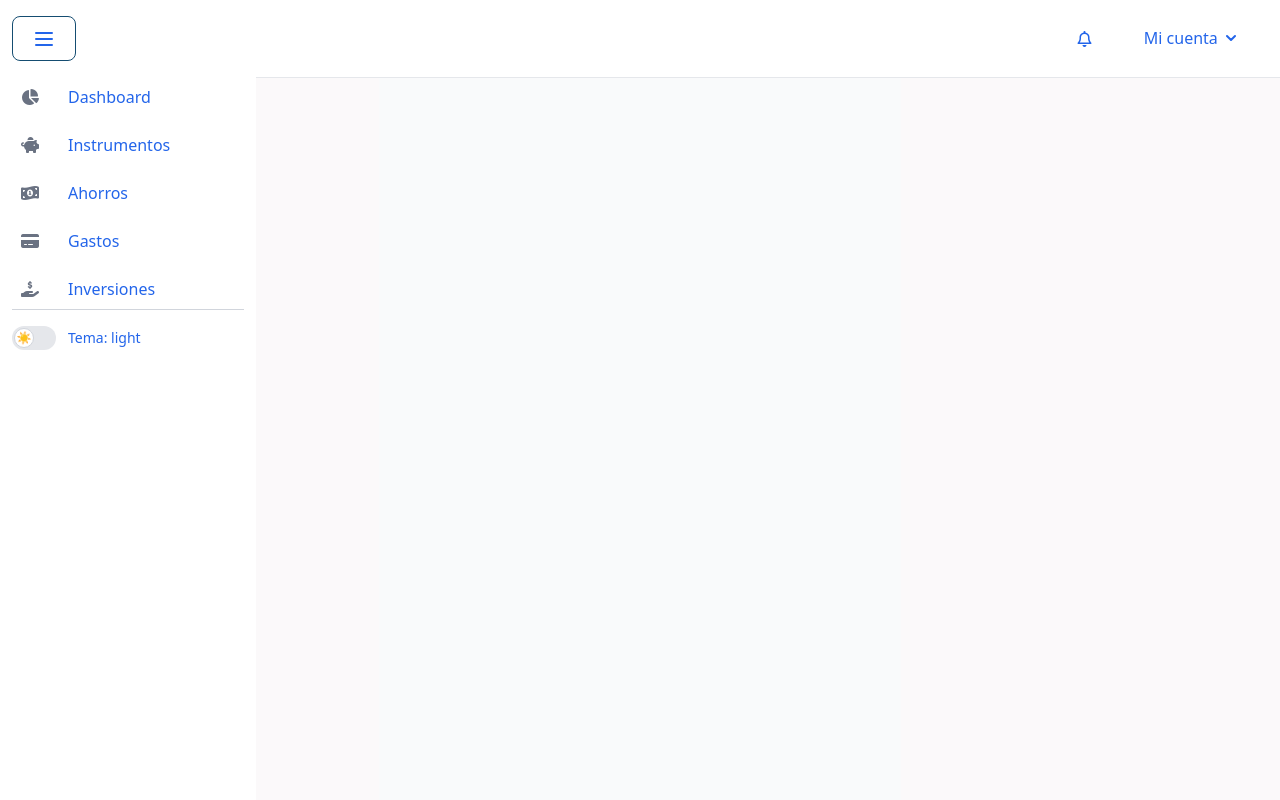
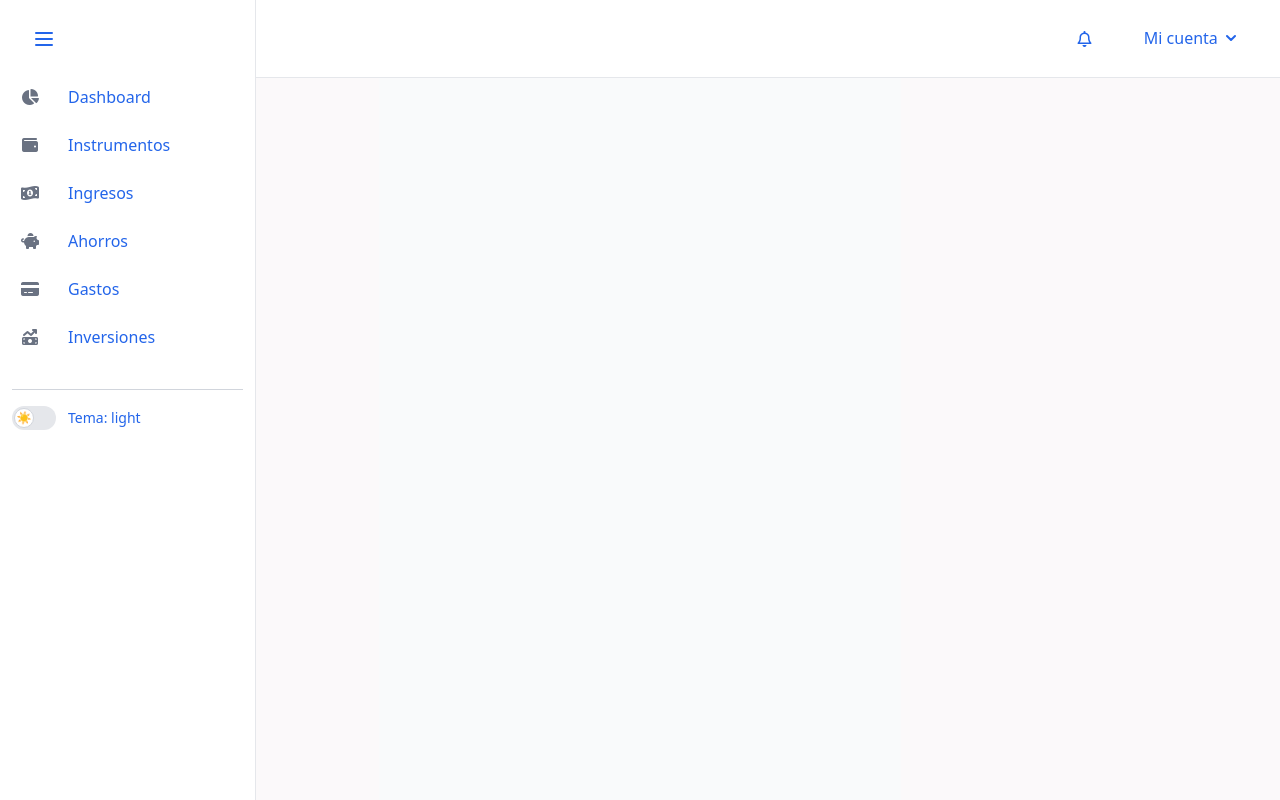
Before and after one commit to escalandres/dinex_frontend, a React (Vite) app: page /dinex in a window 1280 px wide. Built offline with nearby package versions, Linux system fonts and the light colour scheme.

Commit message:
style: light-dark mode colors fixed

```diff
--- a/src/App.css
+++ b/src/App.css
@@ -46,14 +46,6 @@
   border-color: transparent;
 }
 
-.element a, .element span {
-  color: light-dark(var(--blue), #fff);
-}
-
-.element a:hover, .element span:hover {
-  color: light-dark(var(--blue), #ecebeb);
-}
-
 .menu-a {
   font-weight: 500;
   color: light-dark(#2362EB, #fff)!important;
--- a/src/pages/dinex/Dinex.jsx
+++ b/src/pages/dinex/Dinex.jsx
@@ -4,6 +4,8 @@ import { jwtDecode } from 'jwt-decode'; // Esto puede ser incorrecto, asegúrate
 
 import { Navbar } from './components/Navbar';
 import { Sidebar } from "./components/Sidebar";
+
+import "./dinex.css";
 
 const Dinex = () => {
     // const token = localStorage.getItem('token');
@@ -14,7 +16,7 @@ const Dinex = () => {
             <Sidebar />
             <main className='flex-grow p-4 bg-gray-50 dark:bg-gray-900'>
                 <Navbar />
-                <div className="mb-4">
+                <div className="mb-4 main-content">
                     <h1 className='text-2xl font-bold mb-4 text-gray-800 dark:text-gray-200'>Bienvenido a Dinex</h1>
                 </div>
             </main>
--- a/src/pages/dinex/components/Sidebar.jsx
+++ b/src/pages/dinex/components/Sidebar.jsx
@@ -11,11 +11,11 @@ export const Sidebar = () => {
             </button>
 
             <aside id="default-sidebar" className="fixed top-0 left-0 z-40 w-64 h-screen transition-transform -translate-x-full sm:translate-x-0" aria-label="Sidebar">
-            <div className="h-full px-3 py-4 overflow-y-auto bg-white dark:bg-[#242A2E]">
+            <div className="h-full px-3 py-4 overflow-y-auto">
                 <div className="flex justify-start mb-4">
                     <button
                         type="button"
-                        className="inline-flex items-center justify-center p-2 rounded-md dark-button"
+                        className="inline-flex items-center justify-center p-2 rounded-md nav-button"
                     >
                         <svg
                         className="w-6 h-6"
@@ -35,7 +35,7 @@ export const Sidebar = () => {
                 </div>
                 <ul className="space-y-2 font-medium">
                     <li>
-                        <a href="#" className="flex items-center gap-7 p-2 text-gray-900 rounded-lg dark:text-white hover:bg-gray-100 dark:hover:bg-gray-700 group">
+                        <a href="#" className="flex items-center gap-7 p-2 text-gray-900 rounded-lg  group">
                         <span className="flex items-center justify-center w-5 h-5">
                             <i className="fa-solid fa-chart-pie text-gray-500 transition duration-75 dark:text-gray-400 group-hover:text-gray-900 dark:group-hover:text-white"></i>
                         </span>
@@ -43,23 +43,32 @@ export const Sidebar = () => {
                         </a>
                     </li>
                     <li>
-                        <a href="#" className="flex items-center gap-7 p-2 text-gray-900 rounded-lg dark:text-white hover:bg-gray-100 dark:hover:bg-gray-700 group">
+                        <a href="#" className="flex items-center gap-7 p-2 text-gray-900 rounded-lg  group">
                         <span className="flex items-center justify-center w-5 h-5">
-                            <i className="fa-solid fa-piggy-bank text-gray-500 transition duration-75 dark:text-gray-400 group-hover:text-gray-900 dark:group-hover:text-white"></i>
+                            <i className="fa-solid fa-wallet text-gray-500 transition duration-75 dark:text-gray-400 group-hover:text-gray-900 dark:group-hover:text-white"></i>
                         </span>
                         <span className="text-l font-medium">Instrumentos</span>
                         </a>
                     </li>
                     <li>
-                        <a href="#" className="flex items-center gap-7 p-2 text-gray-900 rounded-lg dark:text-white hover:bg-gray-100 dark:hover:bg-gray-700 group">
+                        <a href="#" className="flex items-center gap-7 p-2 text-gray-900 rounded-lg  group">
                         <span className="flex items-center justify-center w-5 h-5">
+                            {/* <i className="fa-solid fa-hand-holding-dollar text-gray-500 transition duration-75 dark:text-gray-400 group-hover:text-gray-900 dark:group-hover:text-white"></i> */}
                             <i className="fa-solid fa-money-bill-1-wave text-gray-500 transition duration-75 dark:text-gray-400 group-hover:text-gray-900 dark:group-hover:text-white"></i>
+                        </span>
+                        <span className="text-l font-medium">Ingresos</span>
+                        </a>
+                    </li>
+                    <li>
+                        <a href="#" className="flex items-center gap-7 p-2 text-gray-900 rounded-lg  group">
+                        <span className="flex items-center justify-center w-5 h-5">
+                            <i className="fa-solid fa-piggy-bank text-gray-500 transition duration-75 dark:text-gray-400 group-hover:text-gray-900 dark:group-hover:text-white"></i>
                         </span>
                         <span className="text-l font-medium">Ahorros</span>
                         </a>
                     </li>
                     <li>
-                        <a href="#" className="flex items-center gap-7 p-2 text-gray-900 rounded-lg dark:text-white hover:bg-gray-100 dark:hover:bg-gray-700 group">
+                        <a href="#" className="flex items-center gap-7 p-2 text-gray-900 rounded-lg  group">
                         <span className="flex items-center justify-center w-5 h-5">
                             <i className="fa-solid fa-credit-card text-gray-500 transition duration-75 dark:text-gray-400 group-hover:text-gray-900 dark:group-hover:text-white"></i>
                         </span>
@@ -69,16 +78,16 @@ export const Sidebar = () => {
                     <li>
                         <a
                             href="#"
-                            className="flex items-center gap-7 p-2 text-gray-900 rounded-lg dark:text-white hover:bg-gray-100 dark:hover:bg-gray-700 group"
+                            className="flex items-center gap-7 p-2 text-gray-900 rounded-lg  group"
                             >
                             <span className="flex items-center justify-center w-5 h-5">
-                                <i className="fa-solid fa-hand-holding-dollar text-gray-500 transition duration-75 dark:text-gray-400 group-hover:text-gray-900 dark:group-hover:text-white"></i>
+                                <i className="fa-solid fa-money-bill-trend-up text-gray-500 transition duration-75 dark:text-gray-400 group-hover:text-gray-900 dark:group-hover:text-white"></i>
                             </span>
                             <span className="text-l font-medium">Inversiones</span>
                             </a>
                     </li>
                     {/* <li>
-                        <a href="#" className="flex items-center p-2 text-gray-900 rounded-lg dark:text-white hover:bg-gray-100 dark:hover:bg-gray-700 group">
+                        <a href="#" className="flex items-center p-2 text-gray-900 rounded-lg  group">
                         <svg className="shrink-0 w-5 h-5 text-gray-500 transition duration-75 dark:text-gray-400 group-hover:text-gray-900 dark:group-hover:text-white" aria-hidden="true" xmlns="http://www.w3.org/2000/svg" fill="currentColor" viewBox="0 0 18 18">
                             <path d="M6.143 0H1.857A1.857 1.857 0 0 0 0 1.857v4.286C0 7.169.831 8 1.857 8h4.286A1.857 1.857 0 0 0 8 6.143V1.857A1.857 1.857 0 0 0 6.143 0Zm10 0h-4.286A1.857 1.857 0 0 0 10 1.857v4.286C10 7.169 10.831 8 11.857 8h4.286A1.857 1.857 0 0 0 18 6.143V1.857A1.857 1.857 0 0 0 16.143 0Zm-10 10H1.857A1.857 1.857 0 0 0 0 11.857v4.286C0 17.169.831 18 1.857 18h4.286A1.857 1.857 0 0 0 8 16.143v-4.286A1.857 1.857 0 0 0 6.143 10Zm10 0h-4.286A1.857 1.857 0 0 0 10 11.857v4.286c0 1.026.831 1.857 1.857 1.857h4.286A1.857 1.857 0 0 0 18 16.143v-4.286A1.857 1.857 0 0 0 16.143 10Z"/>
                         </svg>
@@ -87,7 +96,7 @@ export const Sidebar = () => {
                         </a>
                     </li>
                     <li>
-                        <a href="#" className="flex items-center p-2 text-gray-900 rounded-lg dark:text-white hover:bg-gray-100 dark:hover:bg-gray-700 group">
+                        <a href="#" className="flex items-center p-2 text-gray-900 rounded-lg  group">
                         <svg className="shrink-0 w-5 h-5 text-gray-500 transition duration-75 dark:text-gray-400 group-hover:text-gray-900 dark:group-hover:text-white" aria-hidden="true" xmlns="http://www.w3.org/2000/svg" fill="currentColor" viewBox="0 0 20 20">
                             <path d="m17.418 3.623-.018-.008a6.713 6.713 0 0 0-2.4-.569V2h1a1 1 0 1 0 0-2h-2a1 1 0 0 0-1 1v2H9.89A6.977 6.977 0 0 1 12 8v5h-2V8A5 5 0 1 0 0 8v6a1 1 0 0 0 1 1h8v4a1 1 0 0 0 1 1h2a1 1 0 0 0 1-1v-4h6a1 1 0 0 0 1-1V8a5 5 0 0 0-2.582-4.377ZM6 12H4a1 1 0 0 1 0-2h2a1 1 0 0 1 0 2Z"/>
                         </svg>
@@ -96,7 +105,7 @@ export const Sidebar = () => {
                         </a>
                     </li> */}
                 </ul>
-                <hr className="flex-1 border-gray-300 dark:border-gray-600" />
+                <hr className="flex-1 mt-8 border-gray-300 dark:border-gray-600" />
                 <ThemeToggle />
             </div>
             </aside>
--- a/src/pages/dinex/components/UserMenu.jsx
+++ b/src/pages/dinex/components/UserMenu.jsx
@@ -4,7 +4,7 @@ export const UserMenu = () => {
     const [isOpen, setIsOpen] = useState(false);
 
     return (
-        <div className="relative inline-block text-left mx-2">
+        <div id="user-menu" className="relative inline-block text-left mx-2">
             <button
                 id="dropdownInformationButton"
                 onClick={() => setIsOpen(!isOpen)}
@@ -31,7 +31,7 @@ export const UserMenu = () => {
 
             {isOpen && (
                 <div
-                className="absolute right-0 mt-2 z-10 bg-white divide-y divide-gray-100 rounded-lg shadow-sm w-44 dark:bg-gray-700 dark:divide-gray-600"
+                className="user-menu absolute right-0 mt-2 z-10 divide-y divide-gray-100 rounded-lg shadow-sm w-44 dark:divide-gray-600"
                 role="menu"
                 >
                 <div className="px-4 py-3 text-sm text-gray-900 dark:text-white">
--- /dev/null
+++ b/src/pages/dinex/dinex.css
@@ -0,0 +1,52 @@
+
+
+
+nav{
+    background-color: light-dark(#ffffff, #191D21 );
+    border-bottom: 1px solid light-dark(#E5E7EB, #4B5563);
+}
+
+.user-menu{
+    background-color: light-dark(#ffffff, #364153 );
+}
+
+.main-content{
+    background-color: light-dark(#F9FAFB, #1F2937);
+}
+
+#default-sidebar{
+    background-color: light-dark(#fff, #242A2E);
+    color: light-dark(var(--blue), #fff);
+    border-right: 1px solid light-dark(#E5E7EB, #4B5563);
+}
+
+#default-sidebar a, #default-sidebar span{
+    color: light-dark(var(--blue),#ecebeb);
+}
+
+#default-sidebar a:hover{
+    background-color: light-dark(#2365EA, #364153);
+}
+#default-sidebar a:hover span{
+    color: light-dark(#fff,#ecebeb);
+}
+
+#user-menu a{
+    color: light-dark(var(--blue),#ecebeb);
+}
+#user-menu a:hover{
+    background-color: light-dark(#2365EA, #4a5565);
+    color: #fff!important;
+}
+
+.element{
+    border-right: 1px solid light-dark(#E5E7EB, #4B5563);
+}
+
+/* .element a, .element span {
+  color: light-dark(var(--blue), #fff);
+}
+
+.element a:hover, .element span:hover {
+  color: light-dark(var(--blue), #ecebeb);
+} */
```
Also changed, not shown: src/index.css (+13 -1 lines).
